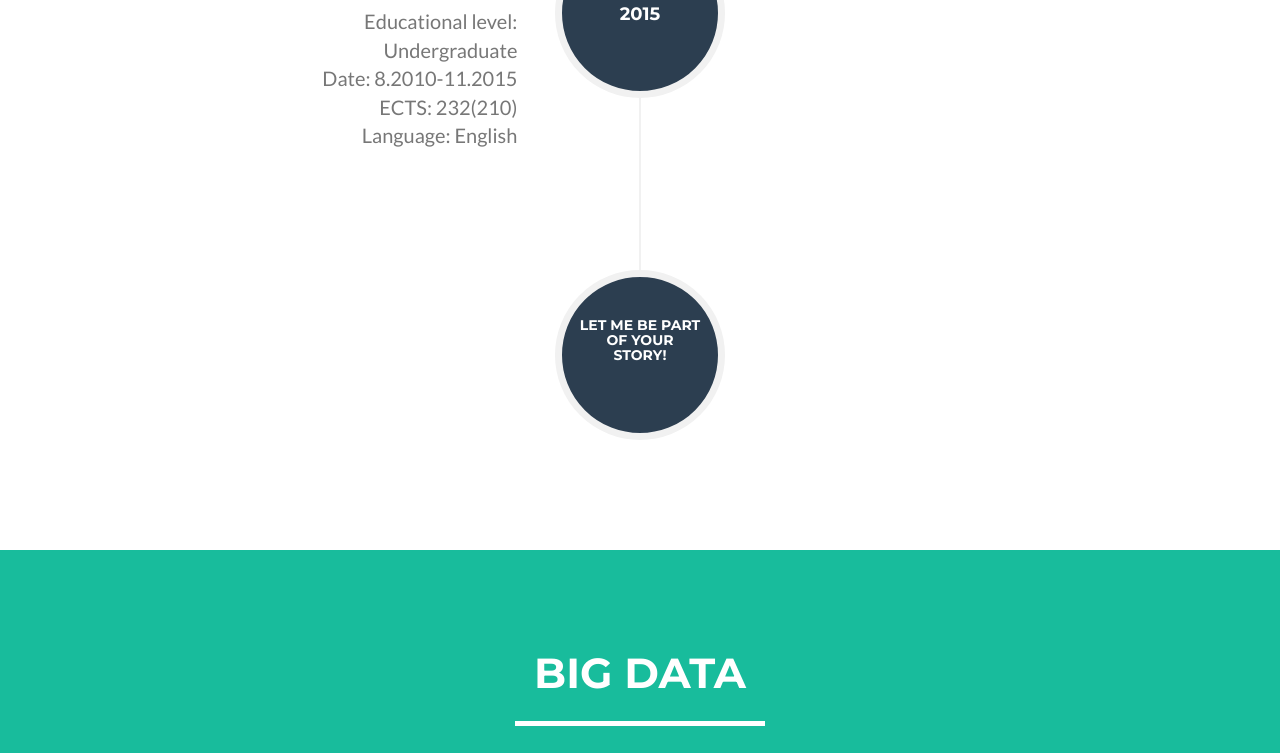
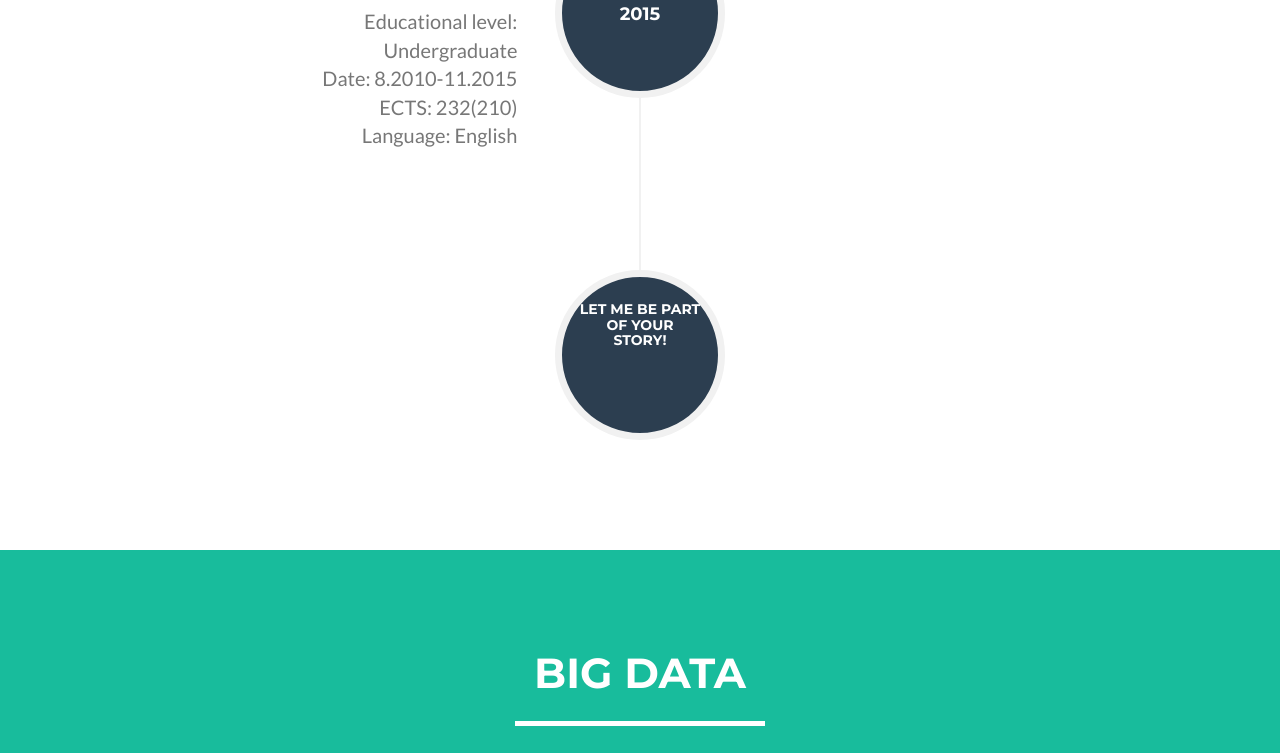
Before and after one commit to surajneupane55/my-portfolio, a website: page index.html in a window 1280 px wide. Shown: the part 4277-5030 px from the top of the page. Drawn offline with nearby package versions, Linux system fonts and the light colour scheme.

Commit message:
this is some changes

```diff
--- a/index.html
+++ b/index.html
@@ -354,7 +354,7 @@
                         </li>
                         <li class="timeline-inverted">
                             <div class="timeline-image">
-                                <h5><br><br>Let Me Be Part
+                                <h5><br>Let Me Be Part
                                     <br>Of Your
                                     <br>Story!</h5>
                             </div>
```
